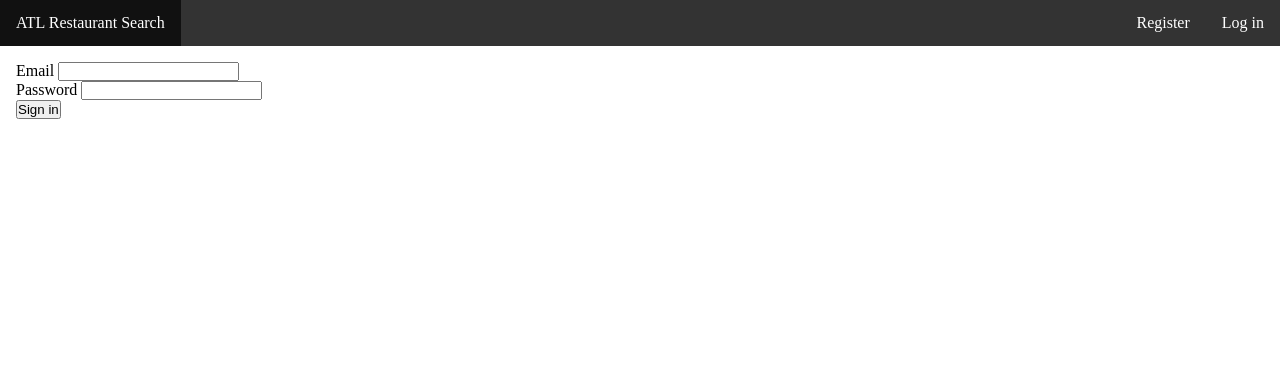
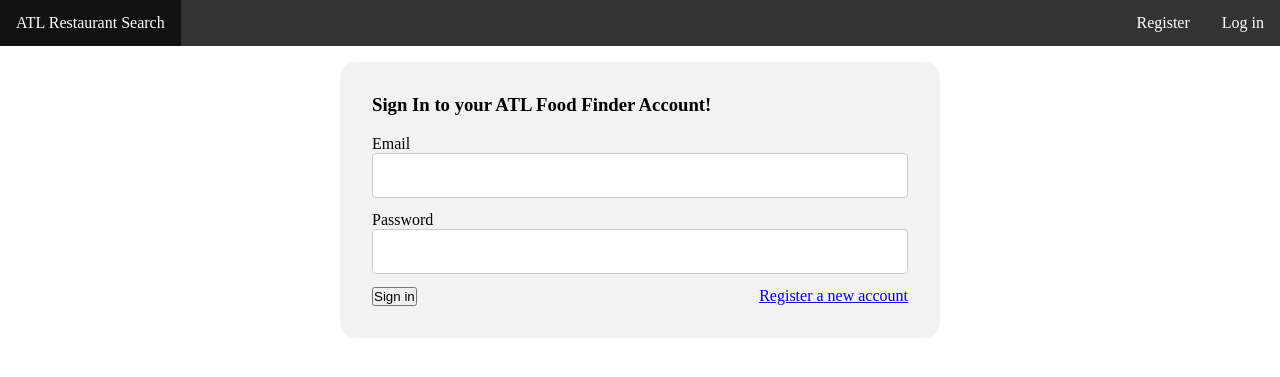
Before and after one commit to GeorgiaTechTeam18/AtlantaFoodFinder, a Django app: template templates/UserAuth/login.html in a window 1280 px wide. Shown: the top 377 px of the page. Run offline with Django 3.2, Linux system fonts and the light colour scheme; the template is opened without the code that fills it, so the values that code supplies are empty.

Commit message:
started auth form design

```diff
--- a/UserAuth/static/UserAuth/style.css
+++ b/UserAuth/static/UserAuth/style.css
@@ -39,3 +39,41 @@ nav li a {
 nav li a:hover {
   background-color: #111;
 }
+
+
+/* Styles related to the login and sign up pages */
+.authForm {
+  padding: 2em;
+  margin: auto;
+  background: #f2f2f2;
+  border-radius: 1em;
+  width: 600px;
+}
+
+.authForm h3 {
+  margin-bottom: 1em;
+}
+
+.authForm input[type=text], .authForm input[type=password], .authForm input[type=email] {
+  margin-bottom: 1em;
+  padding: 14px 20px;
+  width: 100%;
+  border: 1px solid #ccc;
+  border-radius: 4px;
+  box-sizing: border-box;
+}
+
+.authForm label {
+  display: block;
+}
+
+.authForm a {
+  float: right;
+}
+
+@media screen and (max-width: 600px) {
+  .authForm {
+    padding: .5em;
+    width: calc(100% - 2em);
+  }
+}
--- a/templates/UserAuth/base.html
+++ b/templates/UserAuth/base.html
@@ -5,6 +5,7 @@
     <meta charset="UTF-8">
     <title>{% block title %}ATL Food Finder{% endblock %}</title>
     <link rel="stylesheet" href="{% static 'UserAuth/style.css' %}">
+    <meta name="viewport" content="width=device-width, initial-scale=1.0">
     {%block head%}{% endblock %}
 </head>
 <body>
--- a/templates/UserAuth/login.html
+++ b/templates/UserAuth/login.html
@@ -1,7 +1,8 @@
 {% extends 'UserAuth/base.html' %}
 
 {% block body %}
-    <form action='{% url 'signin' %}' method="post">
+    <form class="authForm" action='{% url 'signin' %}' method="post">
+        <h3>Sign In to your ATL Food Finder Account!</h3>
         {% csrf_token %}
         <label for="email">Email</label>
         <input type="email" id="email" name="email" required><br>
@@ -10,5 +11,6 @@
         <input type="password" id="password" name="password" required><br>
 
         <button type="submit" name="signin" id="signin">Sign in</button>
+        <a href="{% url 'register' %}">Register a new account</a>
     </form>
 {% endblock %}
--- a/templates/UserAuth/register.html
+++ b/templates/UserAuth/register.html
@@ -1,7 +1,7 @@
 {% extends 'UserAuth/base.html' %}
 {% block body %}
-    <h3>Create an ATL Food Finder Account!</h3>
-    <form action='{% url 'register' %}' method="post">
+    <form class="authForm" action='{% url 'register' %}' method="post">
+        <h3>Create an ATL Food Finder Account!</h3>
         {% csrf_token %}
         {{ form.non_field_errors }}
 
@@ -37,5 +37,6 @@
         </div>
 
         <button type="submit">Register</button>
+        <a href="{% url 'signin' %}">Sign In instead</a>
     </form>
 {% endblock %}
```
